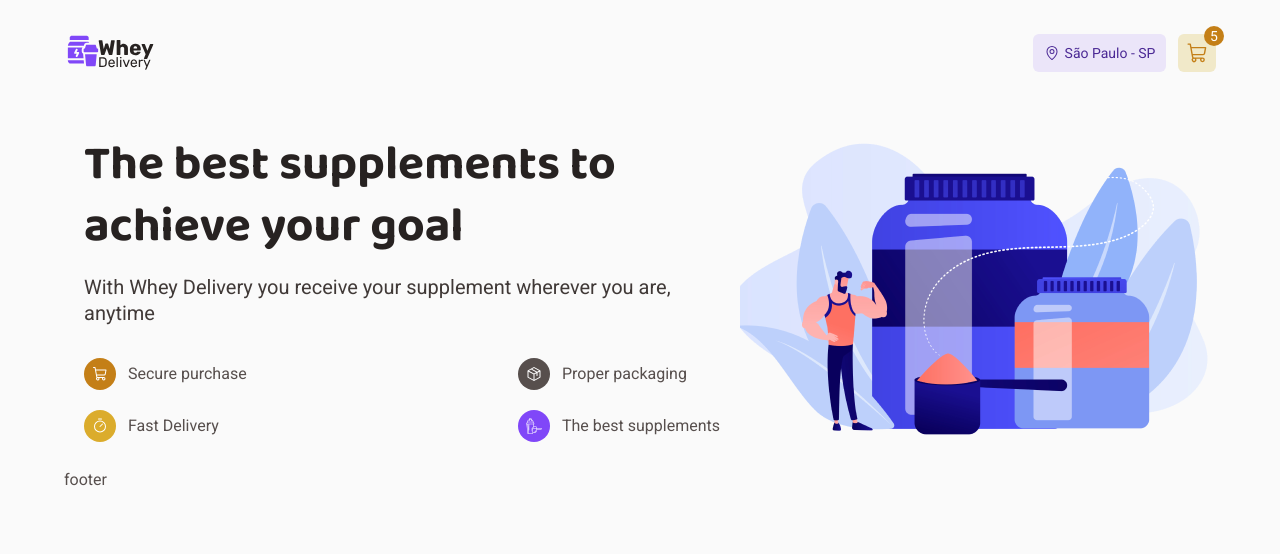
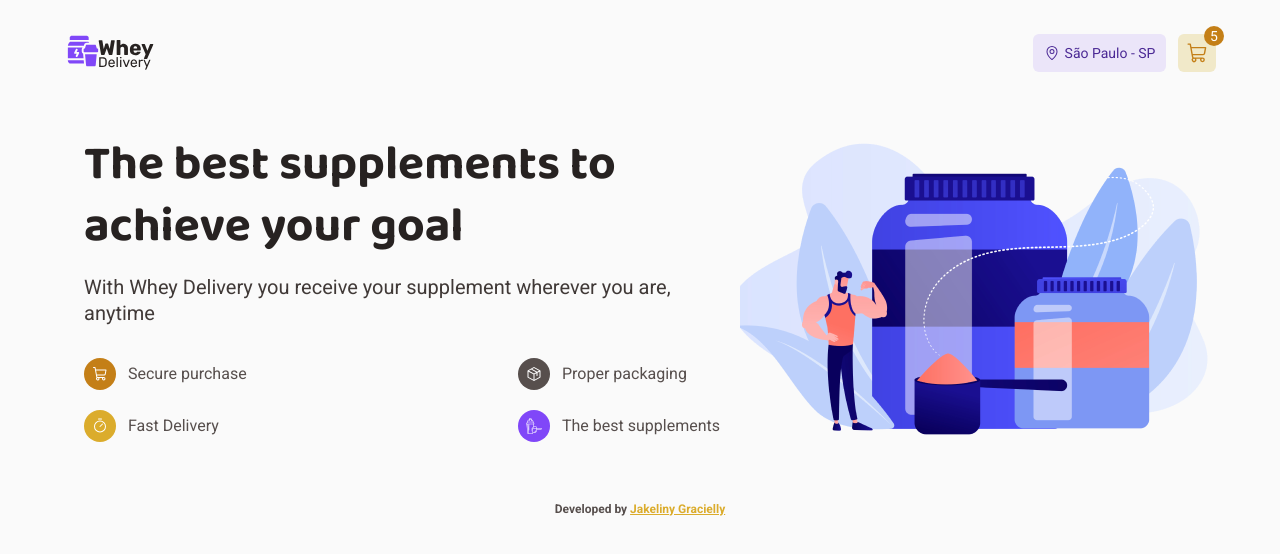
Before and after one commit to jakeliny/whey-delivery, a React (Vite) app: page / in a window 1280 px wide. Shown: the top 554 px of the page. Built offline with nearby package versions, Linux system fonts and the light colour scheme.

Commit message:
feat(footer): styled footer

```diff
--- a/src/components/Footer/index.tsx
+++ b/src/components/Footer/index.tsx
@@ -1,3 +1,30 @@
+import styled from "styled-components";
+
+export const FooterContainer = styled.footer`
+  display: flex;
+  justify-content: center;
+  padding: 2rem 0;
+
+  > p {
+    ${(props) => props.theme.FontText.xSmall}
+    color: ${(props) => props.theme.color.text};
+
+    a {
+      text-decoration: underline;
+      color: ${(props) => props.theme.color.yellow};
+      &:hover {
+        color: ${(props) => props.theme.color["yellow-dark"]};
+      }
+    }
+  }
+`;
+
 export function Footer() {
-  return <p>footer</p>;
+  return (
+    <FooterContainer>
+      <p>
+        Developed by <a href="https://jakeliny.com"> Jakeliny Gracielly</a>
+      </p>
+    </FooterContainer>
+  );
 }
```
